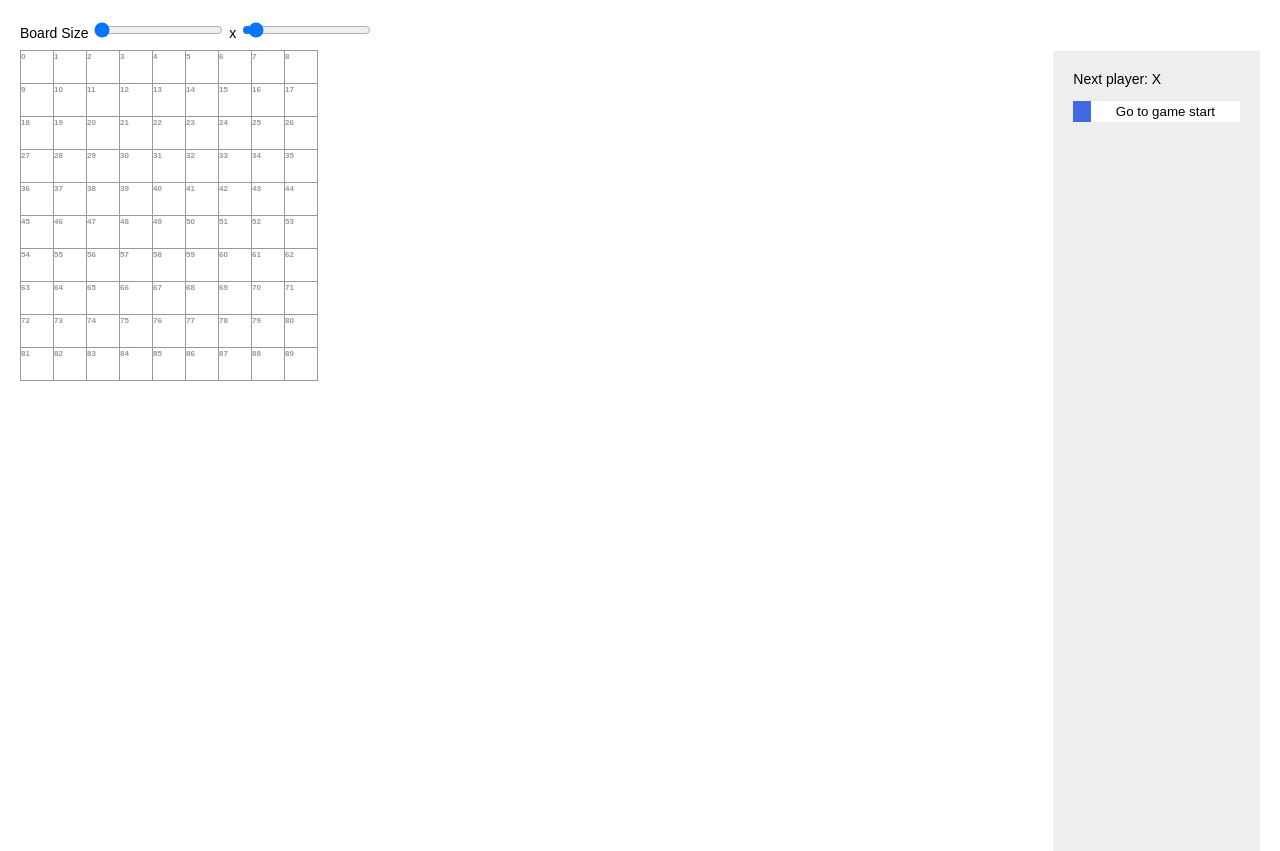
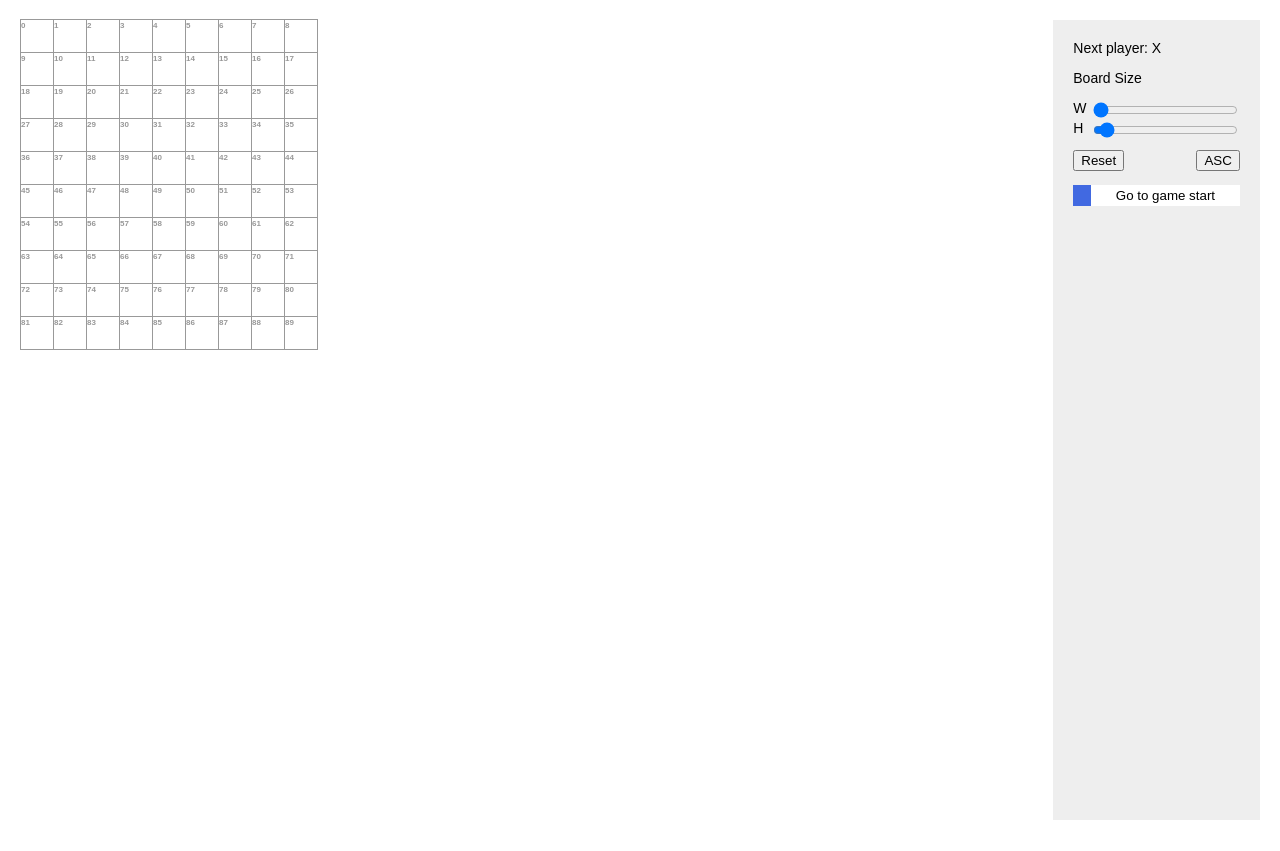
Before and after one commit to croissain/gomoku, a React (Create React App) app: page / in a window 1280 px wide. After the commit the page ends 820 px from the top, so only its background shows below. Built offline with nearby package versions, Linux system fonts and the light colour scheme.

Commit message:
fix gomoku algorithm, add resize, sort

```diff
--- a/src/App.css
+++ b/src/App.css
@@ -130,3 +130,21 @@ li {
 .player-2 {
   background-color: royalblue;
 }
+
+.slider {
+  display: flex;
+}
+
+.slider-label {
+  display: inline-block;
+  width: 20px;
+}
+
+.slider-input {
+  width: 100%;
+}
+
+.sidebar-settings {
+  display: flex;
+  justify-content: space-between;
+}
--- a/src/App.js
+++ b/src/App.js
@@ -1,44 +1,10 @@
 import "./App.css";
-import { useState } from "react";
 import Game from "./components/Game";
 
 function App() {
-  // const [boardSize, setBoardSize] = useState(10);
-  const [width, setWidth] = useState(9);
-  const [height, setHeight] = useState(10);
-
-  const min = 9;
-  const max = 30;
-
-  const handleBoardWidthChange = (e) => {
-    setWidth(+e.target.value || min);
-  };
-
-  const handleBoardHeightChange = (e) => {
-    setHeight(+e.target.value || min);
-  };
-
   return (
     <div className="App">
-      <div className="size-field">
-        <label>Board Size </label>
-        <input
-          type="range"
-          min={min}
-          max={max}
-          value={width}
-          onChange={handleBoardWidthChange}
-        />
-        <span> x </span>
-        <input
-          type="range"
-          min={min}
-          max={max}
-          value={height}
-          onChange={handleBoardHeightChange}
-        />
-      </div>
-      <Game width={width} height={height} />
+      <Game />
     </div>
   );
 }
--- a/src/components/Game.jsx
+++ b/src/components/Game.jsx
@@ -2,7 +2,14 @@ import { useState } from "react";
 import Board from "./Board";
 import Sidebar from "./Sidebar";
 
-const Game = ({ width, height }) => {
+const Game = () => {
+  const min = 9;
+  const max = 30;
+  const [width, setWidth] = useState(9);
+  const [height, setHeight] = useState(10);
+
+  const [isPlaying, setIsPlaying] = useState(false);
+
   const [state, setState] = useState({
     history: [
       {
@@ -12,6 +19,36 @@ const Game = ({ width, height }) => {
     stepNumber: 0,
     xIsNext: true,
   });
+
+  const handleBoardClick = () => {
+    console.log("are isPlaying");
+    setIsPlaying(true);
+  };
+
+  const handleBoardWidthChange = (e) => {
+    if (!isPlaying) {
+      setWidth(+e.target.value || min);
+    }
+  };
+
+  const handleBoardHeightChange = (e) => {
+    if (!isPlaying) {
+      setHeight(+e.target.value || min);
+    }
+  };
+
+  const handleResetClick = () => {
+    setIsPlaying(false);
+    setState({
+      history: [
+        {
+          squares: Array(width * height).fill(null),
+        },
+      ],
+      stepNumber: 0,
+      xIsNext: true,
+    });
+  };
 
   const handleClick = (i) => {
     const history = state.history.slice(0, state.stepNumber + 1);
@@ -31,7 +68,7 @@ const Game = ({ width, height }) => {
       stepNumber: history.length,
       xIsNext: !state.xIsNext,
     });
-
+    handleBoardClick();
     calculateWinner(squares, width);
   };
 
@@ -92,6 +129,7 @@ const Game = ({ width, height }) => {
             return [squares[i], line];
           }
         }
+        console.log(lines);
       }
     }
 
@@ -124,7 +162,7 @@ const Game = ({ width, height }) => {
   const getColumn = (index, width, height) => {
     let line = [];
     for (let i = 0; i < 5; i++) {
-      if ((index + i * width) / height < height - 1) {
+      if ((index + i * width) / width < height - 1) {
         line.push(index + i * width);
       }
     }
@@ -136,7 +174,7 @@ const Game = ({ width, height }) => {
     for (let i = 0; i < 5; i++) {
       if (
         (index % width) + i < width &&
-        Math.floor((index + i * width) / height) < height - 1
+        Math.floor((index + i * width) / width) < height - 1
       )
         line.push(index + i * (width + 1));
     }
@@ -149,7 +187,7 @@ const Game = ({ width, height }) => {
     for (let i = 0; i < 5; i++) {
       if (
         (index % width) - i + 1 > 0 &&
-        Math.floor((index + i * width) / height) < height - 1
+        Math.floor((index + i * width) / width) < height - 1
       )
         line.push(index + i * (width - 1));
     }
@@ -177,6 +215,7 @@ const Game = ({ width, height }) => {
         pos ${step.index}
         (${step.coordinate[0]};${step.coordinate[1]})`
         : "Go to game start";
+
       return [state, move, step.isXTurn, () => jumpTo(move), desc];
       // return (
       //   <li key={move}>
@@ -201,7 +240,18 @@ const Game = ({ width, height }) => {
           </div>
         </div>
         <div id="sidebar">
-          <Sidebar state={state} winner={winner} moves={moves}></Sidebar>
+          <Sidebar
+            state={state}
+            winner={winner}
+            moves={moves}
+            min={min}
+            max={max}
+            width={width}
+            height={height}
+            onWidthChange={handleBoardWidthChange}
+            onHeightChange={handleBoardHeightChange}
+            onResetClick={() => handleResetClick()}
+          ></Sidebar>
         </div>
       </>
     );
--- /dev/null
+++ b/src/components/Resizer.jsx
@@ -0,0 +1,38 @@
+const Resizer = ({
+  min,
+  max,
+  width,
+  height,
+  onWidthChange,
+  onHeightChange,
+}) => {
+  return (
+    <div className="size-field">
+      <p>Board Size </p>
+      <div className="slider">
+        <label className="slider-label">W</label>
+        <input
+          className="slider-input"
+          type="range"
+          min={min}
+          max={max}
+          value={width}
+          onChange={onWidthChange}
+        />
+      </div>
+      <div className="slider">
+        <label className="slider-label">H</label>
+        <input
+          className="slider-input"
+          type="range"
+          min={min}
+          max={max}
+          value={height}
+          onChange={onHeightChange}
+        />
+      </div>
+    </div>
+  );
+};
+
+export default Resizer;
--- a/src/components/Sidebar.jsx
+++ b/src/components/Sidebar.jsx
@@ -1,6 +1,20 @@
+import { useState } from "react";
 import HistoryCell from "./HistoryCell";
+import Resizer from "./Resizer";
 
-const Sidebar = ({ state, winner, moves }) => {
+const Sidebar = ({
+  state,
+  winner,
+  moves,
+  min,
+  max,
+  width,
+  height,
+  onWidthChange,
+  onHeightChange,
+  onResetClick,
+}) => {
+  const [sortAsc, setSortAsc] = useState(true);
   return (
     <>
       <div>
@@ -8,9 +22,24 @@ const Sidebar = ({ state, winner, moves }) => {
           ? "Winner: " + winner
           : "Next player: " + (state.xIsNext ? "X" : "O")}
       </div>
-      <ol>
+      <Resizer
+        min={min}
+        max={max}
+        width={width}
+        height={height}
+        onWidthChange={onWidthChange}
+        onHeightChange={onHeightChange}
+      />
+      <div className="sidebar-settings">
+        <button onClick={onResetClick}>Reset</button>
+        <button onClick={() => setSortAsc(!sortAsc)}>
+          {sortAsc ? "ASC" : "DESC"}
+        </button>
+      </div>
+      <ol className={`${sortAsc ? "" : "flex-reverse"}`}>
         {moves.map((move) => {
           return (
+            <>
               <HistoryCell
                 state={move[0]}
                 key={move[1]}
@@ -18,7 +47,8 @@ const Sidebar = ({ state, winner, moves }) => {
                 isXTurn={move[2]}
                 jumpTo={move[3]}
                 desc={move[4]}
-            ></HistoryCell>
+              />
+            </>
           );
         })}
       </ol>
```
Lines whose indentation alone changed are shown as unchanged.
